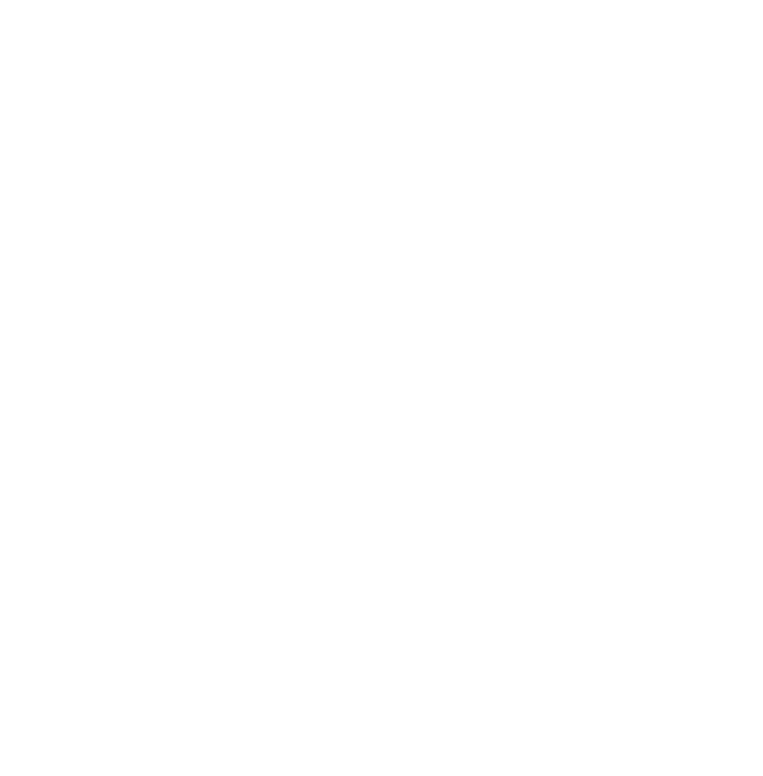
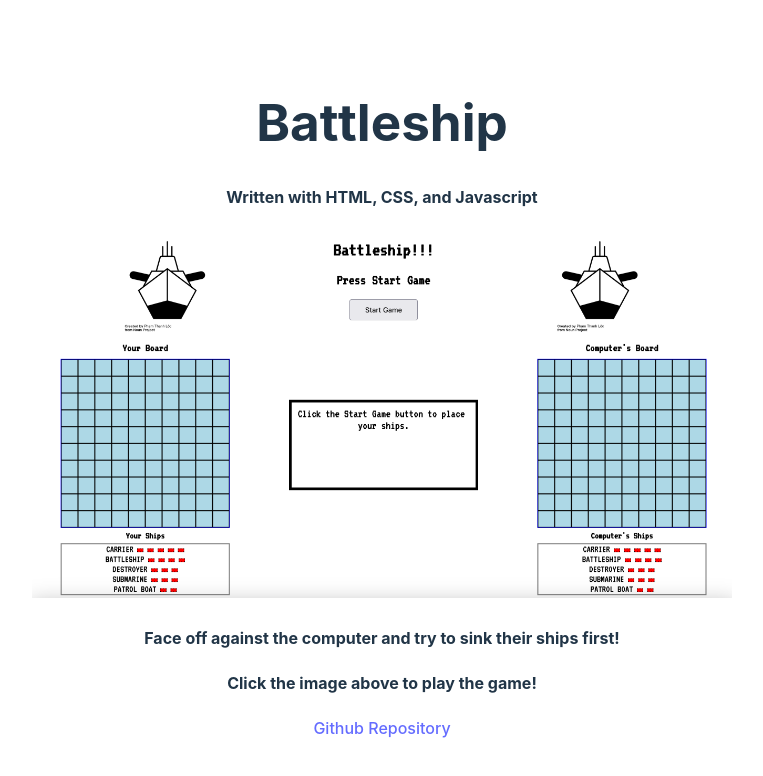
Before and after one commit to TGadaleta/portfolio, a React (Vite) app: page /battleship in a window 1280 px wide. Before the commit this address had no page. Shown: the top 776 px of the page, without its empty margins (258-1021 px from the left). Built offline with nearby package versions, Linux system fonts and the light colour scheme.

Commit message:
add Battleship and National Park pages with routing

```diff
--- a/src/App.jsx
+++ b/src/App.jsx
@@ -2,6 +2,8 @@ import './App.css'
 import { useState } from 'react'
 import { Routes, Route } from 'react-router-dom'
 import HomePage from './components/HomePage/HomePage.jsx'
+import BattleshipPage from './components/BattleshipPage/BattleshipPage.jsx'
+import NationalParkPage from './components/NationalParkPage/NationalParkPage.jsx'
 
 function App() {
   const [count, setCount] = useState(0)
@@ -10,6 +12,8 @@ function App() {
     <>
       <Routes>
         <Route path='/' element={<HomePage />} />
+        <Route path='/battleship' element={<BattleshipPage />} />
+        <Route path='/nptp' element={<NationalParkPage />} />
       </Routes>
     </>
   )
--- /dev/null
+++ b/src/components/BattleshipPage/BattleshipPage.jsx
@@ -0,0 +1,22 @@
+import React from 'react'
+
+const BattleshipPage = () => {
+return (
+    <>
+        <div className='header'>
+            <h1>Battleship</h1>
+            <h4>Written with HTML, CSS, and Javascript</h4>
+        </div>
+        <div className='project-container'>
+            <a href='https://tony-gadaleta-battleship.netlify.app/'>
+                <img src='../battleship.png' alt='battleship' style={{ width: '700px', height: 'auto' }} />
+            </a>
+            <h4>Face off against the computer and try to sink their ships first!</h4>
+            <h4>Click the image above to play the game!</h4>
+            <a href='https://github.com/TGadaleta/Battleship'>Github Repository</a>
+        </div>
+    </>
+)
+}
+
+export default BattleshipPage
--- /dev/null
+++ b/src/components/NationalParkPage/NationalParkPage.jsx
@@ -0,0 +1,22 @@
+import React from 'react'
+
+const NationalParkPage = () => {
+    return (
+        <>
+            <div className='header'>
+                <h1>National Park Trip Planner</h1>
+                <h4>Written with EJS, CSS, Javascript, MongoDB and Node.</h4>
+            </div>
+            <div className='project-container'>
+                <a href='https://national-park-trip-planner-46d300a02e57.herokuapp.com/'>
+                    <img src='../nationalparkplanner.png' alt='npp' style={{ width: '700px', height: 'auto' }} />
+                </a>
+                <h4>Explore America's National Parks and plan your trip!</h4>
+                <h4>Click the image above to view the app!</h4>
+                <a href='https://github.com/TGadaleta/NationalParkPlanner'>Github Repository</a>
+            </div>
+        </>
+    )
+    }
+
+export default NationalParkPage
```
Also changed, not shown: src/components/NavBar/NavBar.jsx (added, +12 -0 lines), public/battleship.png (added), public/nationalparkplanner.png (added).
